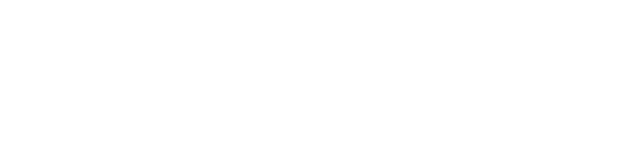
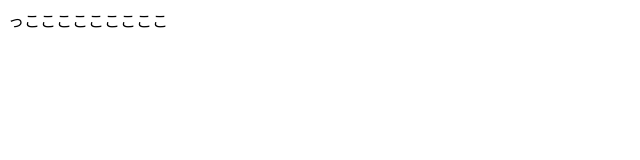
Before and after one commit to OIC-JP/FoodList, a website: page www/index.html in a window 1280 px wide. Shown: the whole page, without its empty margins (0-640 px from the left). Drawn offline with Linux system fonts and the light colour scheme.

Commit message:
１５行目変更

```diff
--- a/www/index.html
+++ b/www/index.html
@@ -12,6 +12,7 @@
 </head>
 <body>
   <!-- <p>aaaaaaaaaaaaaaaaaaaaaaaaaa</p> -->
+  っこここここここここ
 	<br />
     <!-- This is a template for Monaca app. -->
 </body>
```
